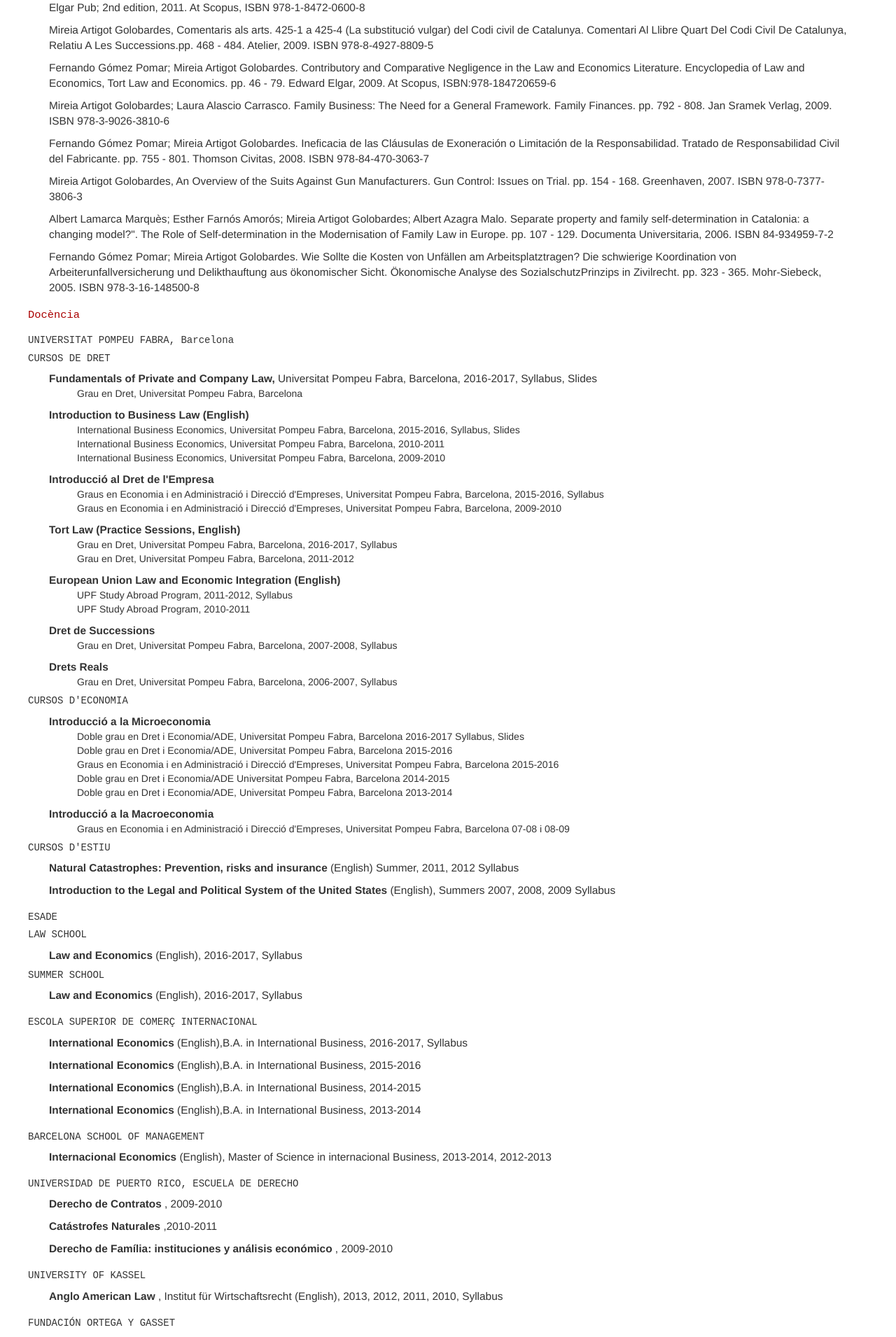
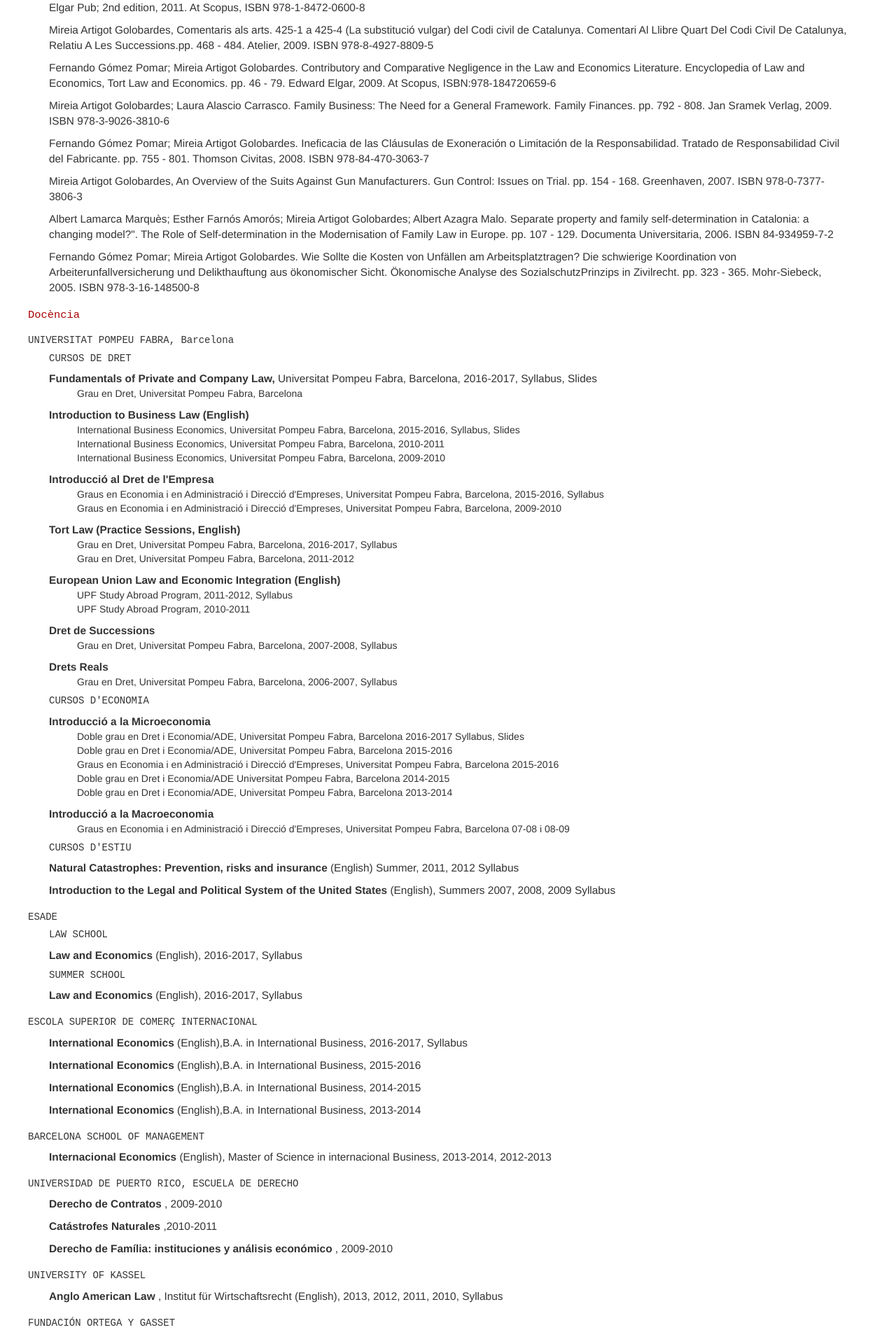
Before and after one commit to JohnPalmer/mireiaartigot, a Jekyll site: the page built from cv/ca/index.md, in a window 1280 px wide. Shown: the part 2842-4752 px from the top of the page at 70% size. Built offline with Jekyll 4.4.1, drawn with Linux system fonts in a browser that asks for light colours; nearby versions of some CDN libraries; our own code applies the rules of GitHub Pages for plain Markdown files.

Commit message:
Update cv_style.css

```diff
--- a/css/cv_style.css
+++ b/css/cv_style.css
@@ -21,6 +21,9 @@
 
 .cv h3, .cv h4, .cv h5 {
 	font-size: 1em;
+}
+
+.cv h3 {
 	margin-left: -30px;
 }
 
```
